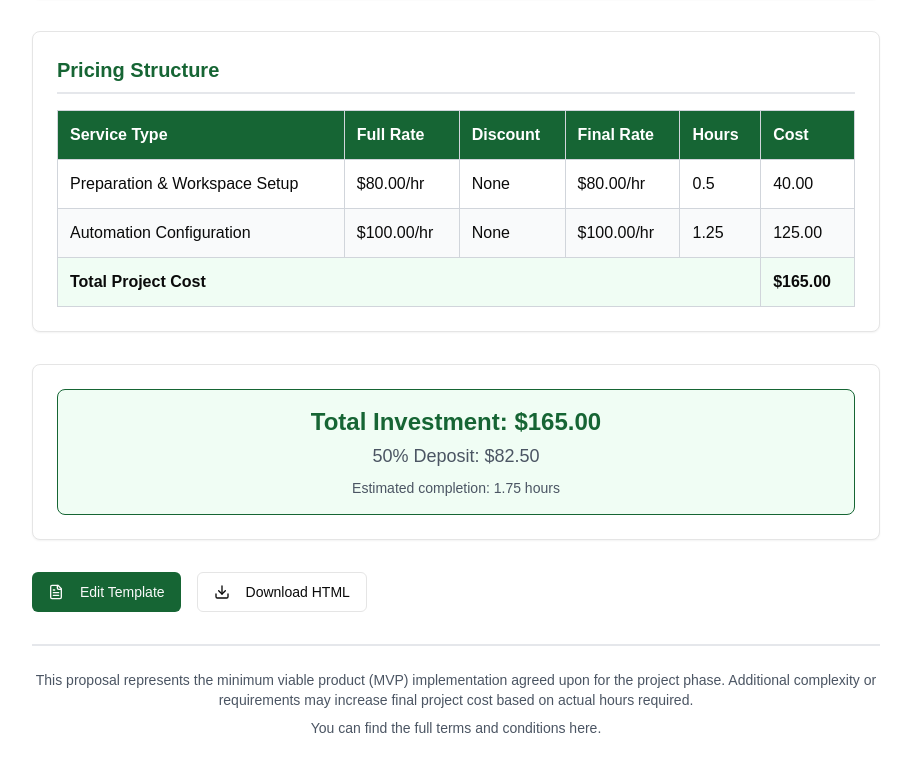
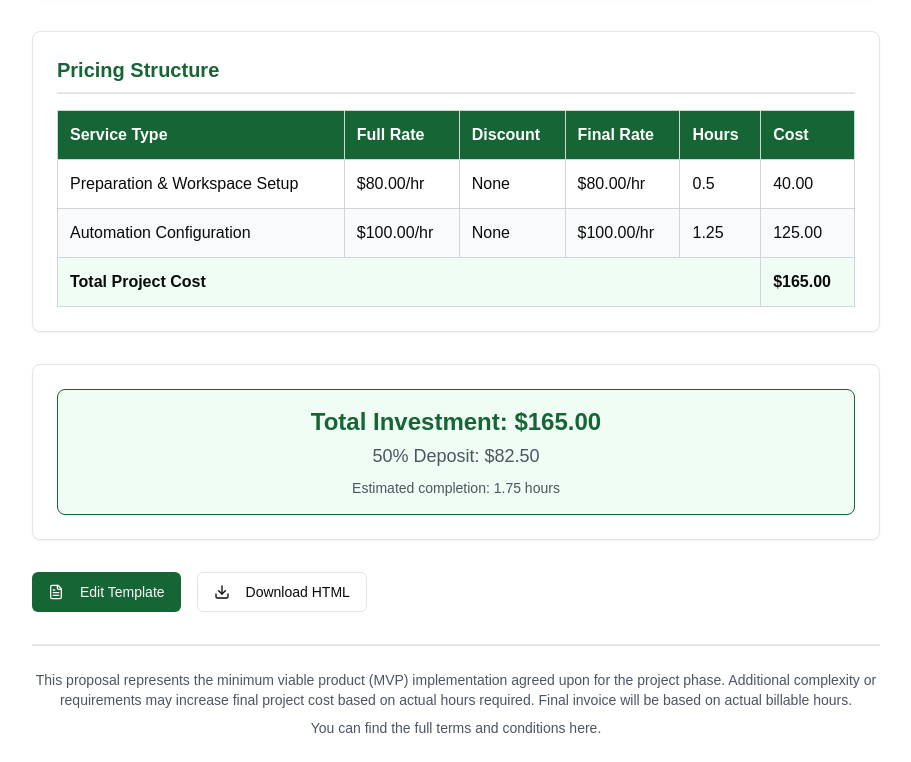
Before and after one commit to allene-norton/sow-template-v2, a Next.js app: page / in a window 1280 px wide. Shown: the part 2904-3666 px from the top of the page, without its empty margins (184-1095 px from the left). Built offline with nearby package versions, Linux system fonts and the light colour scheme.

Commit message:
edit footer 2

```diff
--- a/components/sow/sow-footer.tsx
+++ b/components/sow/sow-footer.tsx
@@ -3,7 +3,7 @@ export function SOWFooter() {
     <div className="border-t-2 border-gray-200 pt-6 text-center text-gray-600 text-sm">
       <p className="mb-2">
         This proposal represents the minimum viable product (MVP) implementation agreed upon for the project phase. Additional complexity or requirements
-        may increase final project cost based on actual hours required.
+        may increase final project cost based on actual hours required. Final invoice will be based on actual billable hours.
       </p>
       <p>
         You can find the full terms and conditions <a href="https://nortonapplications.com/terms">here</a>.
```
